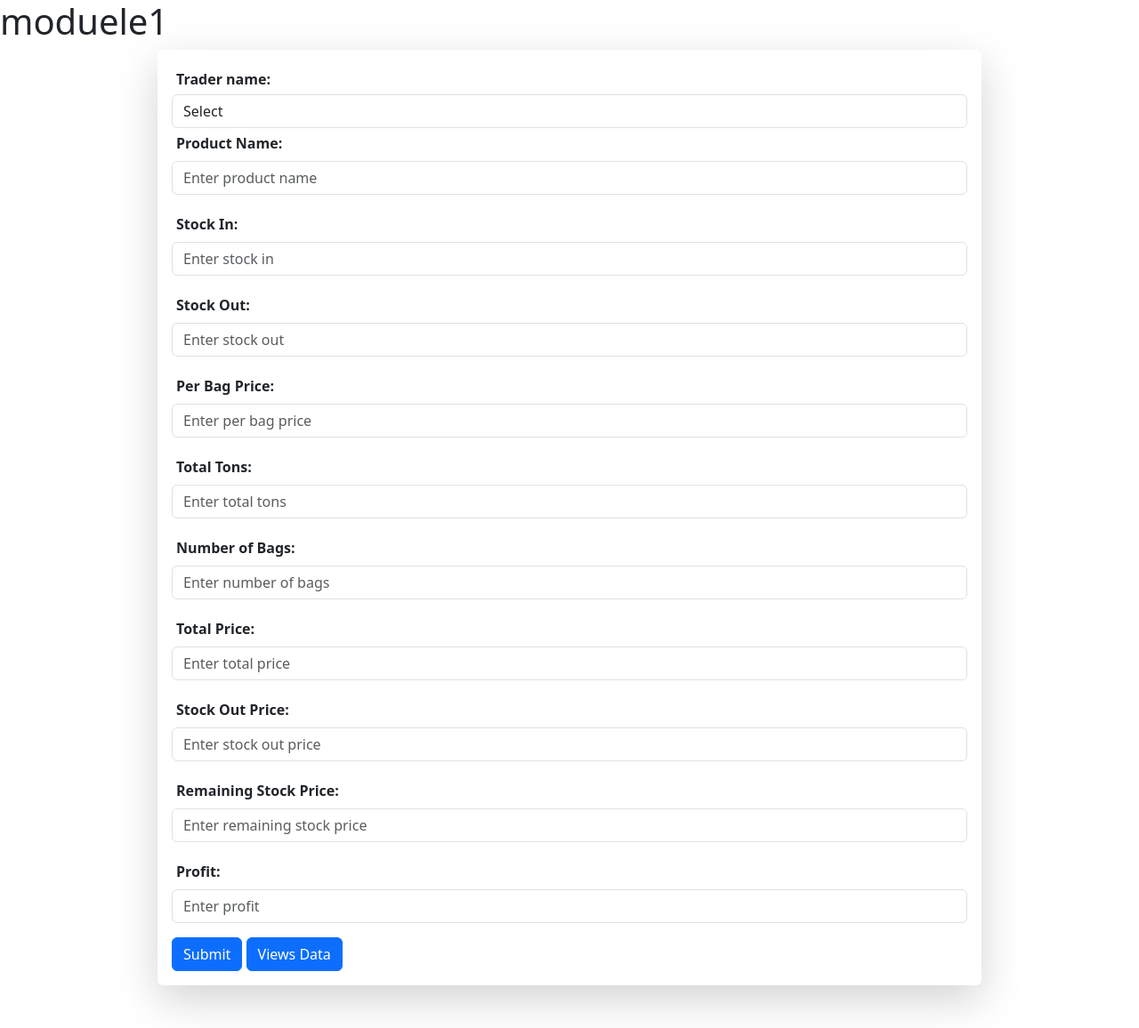
After one commit to rashid893/my-reop, a Django app: page /module4/ in a window 1280 px wide. The commit adds this page. Shown: the whole page at 89% size. Run offline with Django 4.2, Linux system fonts and the light colour scheme.

Commit message:
modul34aded

```diff
--- a/home/urls.py
+++ b/home/urls.py
@@ -10,9 +10,11 @@ urlpatterns = [
     path("module1/",views.module1,name="module1"),
     path("module2/",views.module2,name="module2"),
     path("module3/",views.module3,name="module3"),
+    path("module4/",views.module4,name="module4"),
     path("views_data_module1/",views.views_data_module1,name="views_data_module1"),
     path("views_data_module2/",views.views_data_module2,name="views_data_module2"),
     path("views_data_module3/",views.views_data_module3,name="views_data_module3"),
+    path("views_data_module4/",views.views_data_module4,name="views_data_module4"),
 
 
 
--- a/home/views.py
+++ b/home/views.py
@@ -1,5 +1,5 @@
 from django.shortcuts import render
-from .models import CompanyBooking,Deal,Module3
+from .models import CompanyBooking,Deal,Module3,Module4
 from django.contrib import messages
 from datetime import datetime
 
@@ -41,6 +41,19 @@ def views_data_module3(request):
        return render(request,'view_entries3.html',{'data':data})
 
     return render(request,'view_entries3.html')
+
+
+def views_data_module4(request):
+
+    if request.method=="POST":
+
+       data=request.POST.get('client')
+       data=Module4.objects.filter(trader_name=data)
+       print("here data ",data)
+       return render(request,'view_entries4.html',{'data':data})
+
+    return render(request,'view_entries4.html')
+
 
 
 
@@ -285,3 +298,46 @@ def module3(request):
         return render(request, 'module3.html') # Redirect to the same page or another page
     else:
         return render(request, 'module3.html')
+
+
+
+#####################   MODULE 4  #############################
+
+
+
+
+def module4(request):
+    if request.method == 'POST':
+        trader_name = request.POST.get('client')
+        product_name = request.POST.get('product_name')
+        stock_in = request.POST.get('stock_in')
+        stock_out = request.POST.get('stock_out')
+        per_bag_price = request.POST.get('per_bag_price')
+        total_tons = request.POST.get('total_tons')
+        number_of_bags = request.POST.get('number_of_bags')
+        total_price = request.POST.get('total_price')
+        stock_out_price = request.POST.get('stock_out_price')
+        remaining_stock_price = request.POST.get('remaining_stock_price')
+        profit = request.POST.get('profit')
+
+        # Create a Module4 object and save it to the database
+        module4_instance = Module4(
+            trader_name=trader_name,
+            product_name=product_name,
+            stock_in=stock_in,
+            stock_out=stock_out,
+            per_bag_price=per_bag_price,
+            total_tons=total_tons,
+            number_of_bags=number_of_bags,
+            total_price=total_price,
+            stock_out_price=stock_out_price,
+            remaining_stock_price=remaining_stock_price,
+            profit=profit
+        )
+        module4_instance.save()
+
+        # Redirect to a success page or another view
+        messages.success(request, 'Data added successfully')
+        return render(request, 'module4.html')
+
+    return render(request, 'module4.html')
--- a/templates/home.html
+++ b/templates/home.html
@@ -12,6 +12,7 @@
         <li><a href="/module1/">module1</a></li>
         <li><a href="/module2/">module2</a></li>
         <li><a href="/module3/">module3</a></li>
+        <li><a href="/module4/">module4</a></li>
     </ul>
 
 </body>
--- /dev/null
+++ b/templates/module4.html
@@ -0,0 +1,208 @@
+<!doctype html>
+<html lang="en">
+  <head>
+    <meta charset="utf-8">
+    <meta name="viewport" content="width=device-width, initial-scale=1">
+    <title>Bootstrap demo</title>
+    <link href="https://cdn.jsdelivr.net/npm/bootstrap@5.3.2/dist/css/bootstrap.min.css" rel="stylesheet" integrity="sha384-T3c6CoIi6uLrA9TneNEoa7RxnatzjcDSCmG1MXxSR1GAsXEV/Dwwykc2MPK8M2HN" crossorigin="anonymous">
+
+<style>
+    label {
+        font-weight: bold;
+        margin: 5px;
+        padding: auto;
+      }
+
+      .messages {
+        list-style: none;
+        padding: 0;
+        margin: 0;
+      }
+
+      .messages li {
+        padding: 10px;
+        margin-bottom: 10px;
+      }
+
+      /* Success message style */
+      .messages li.success {
+        color: #155724;
+        background-color: #d4edda;
+        border-color: #c3e6cb;
+        list-style: none;
+      }
+
+      /* Error message style */
+      .messages li.error {
+        color: #721c24;
+        background-color: #f8d7da;
+        border-color: #f5c6cb;
+        list-style: none;
+      }
+
+      /* Warning message style */
+      .messages li.warning {
+        color: #856404;
+        background-color: #fff3cd;
+        border-color: #ffeeba;
+        list-style: none;
+      }
+</style>
+
+</head>
+  <body>
+    <h1>moduele1</h1>
+
+    <div class="container">
+        <div class="row">
+            <div class="col-sm-1"></div>
+            <div class="col-sm-10">
+                <form method="POST" action="{% url 'module4' %}" class="shadow-lg p-3 mb-5 bg-body rounded" enctype="multipart/form-data">
+                    {% if messages %}
+                    <ul class="messages">
+                      {% for message in messages %}
+                      <li{% if message.tags %} class="{{ message.tags }}" {% endif %}>{{ message }}</li>
+                        {% endfor %}
+                    </ul>
+                    {% endif %}
+
+
+
+                    {% csrf_token %}
+          <div class="form-group">
+            <label for="client">Trader name:</label>
+            <select class="form-control" name="client">
+              <option selected disabled>Select</option>
+
+              <option>FFC</option>
+              <option>ENGRO</option>
+              <option>Fatima Group</option>
+              <option>NFC</option>
+            </select>
+          </div>
+
+          <!-- Product Name -->
+          <div class="mb-3">
+            <label for="product_name" class="form-label">Product Name:</label>
+            <input type="text" class="form-control" id="product_name" name="product_name" placeholder="Enter product name">
+        </div>
+
+        <!-- Stock In -->
+        <div class="mb-3">
+            <label for="stock_in" class="form-label">Stock In:</label>
+            <input type="text" class="form-control" id="stock_in" name="stock_in" placeholder="Enter stock in">
+        </div>
+
+        <!-- Stock Out -->
+        <div class="mb-3">
+            <label for="stock_out" class="form-label">Stock Out:</label>
+            <input type="text" class="form-control" id="stock_out" name="stock_out" placeholder="Enter stock out">
+        </div>
+
+        <!-- Per Bag Price -->
+        <div class="mb-3">
+            <label for="per_bag_price" class="form-label">Per Bag Price:</label>
+            <input type="text" class="form-control" id="per_bag_price" name="per_bag_price" placeholder="Enter per bag price">
+        </div>
+
+        <!-- Total Tons -->
+        <div class="mb-3">
+            <label for="total_tons" class="form-label">Total Tons:</label>
+            <input type="text" class="form-control" id="total_tons" name="total_tons" placeholder="Enter total tons">
+        </div>
+
+        <!-- Number of Bags -->
+        <div class="mb-3">
+            <label for="number_of_bags" class="form-label">Number of Bags:</label>
+            <input type="text" class="form-control" id="number_of_bags" name="number_of_bags" placeholder="Enter number of bags">
+        </div>
+
+        <!-- Total Price -->
+        <div class="mb-3">
+            <label for="total_price" class="form-label">Total Price:</label>
+            <input type="text" class="form-control" id="total_price" name="total_price" placeholder="Enter total price">
+        </div>
+
+        <!-- Stock Out Price -->
+        <div class="mb-3">
+            <label for="stock_out_price" class="form-label">Stock Out Price:</label>
+            <input type="text" class="form-control" id="stock_out_price" name="stock_out_price" placeholder="Enter stock out price">
+        </div>
+
+        <!-- Remaining Stock Price -->
+        <div class="mb-3">
+            <label for="remaining_stock_price" class="form-label">Remaining Stock Price:</label>
+            <input type="text" class="form-control" id="remaining_stock_price" name="remaining_stock_price" placeholder="Enter remaining stock price">
+        </div>
+
+        <!-- Profit -->
+        <div class="mb-3">
+            <label for="profit" class="form-label">Profit:</label>
+            <input type="text" class="form-control" id="profit" name="profit" placeholder="Enter profit">
+        </div>
+
+
+        <button type="submit" class="btn btn-primary">Submit</button>
+         <!-- Button trigger modal -->
+<button type="button" class="btn btn-primary" data-bs-toggle="modal" data-bs-target="#exampleModal">
+  Views Data
+</button>
+
+    </form>
+
+
+<!-- Modal -->
+<div class="modal fade" id="exampleModal" tabindex="-1" aria-labelledby="exampleModalLabel" aria-hidden="true">
+  <div class="modal-dialog">
+    <div class="modal-content">
+      <div class="modal-header">
+        <h5 class="modal-title" id="exampleModalLabel"></h5>
+        <button type="button" class="btn-close" data-bs-dismiss="modal" aria-label="Close"></button>
+      </div>
+      <div class="modal-body">
+        <form action="/views_data_module4/" method="post">
+          {% csrf_token %}
+          <div class="form-group">
+            <label for="client">Trader name:</label>
+            <select class="form-control" name="client">
+              <option selected disabled>Select</option>
+
+              <option>FFC</option>
+              <option>ENGRO</option>
+              <option>Fatima Group</option>
+              <option>NFC</option>
+            </select>
+          </div>
+          <br>
+          <button type="submit" class="btn btn-primary">Submit</button>
+
+        </form>
+
+
+      </div>
+      <div class="modal-footer">
+
+
+      </div>
+    </div>
+  </div>
+</div>
+
+
+
+
+
+
+            </div>
+        </div>
+    </div>
+
+
+
+
+
+    <script src="https://cdn.jsdelivr.net/npm/bootstrap@5.3.2/dist/js/bootstrap.bundle.min.js" integrity="sha384-C6RzsynM9kWDrMNeT87bh95OGNyZPhcTNXj1NW7RuBCsyN/o0jlpcV8Qyq46cDfL" crossorigin="anonymous"></script>
+    <script src="https://cdn.jsdelivr.net/npm/@popperjs/core@2.11.8/dist/umd/popper.min.js" integrity="sha384-I7E8VVD/ismYTF4hNIPjVp/Zjvgyol6VFvRkX/vR+Vc4jQkC+hVqc2pM8ODewa9r" crossorigin="anonymous"></script>
+    <script src="https://cdn.jsdelivr.net/npm/bootstrap@5.3.2/dist/js/bootstrap.min.js" integrity="sha384-BBtl+eGJRgqQAUMxJ7pMwbEyER4l1g+O15P+16Ep7Q9Q+zqX6gSbd85u4mG4QzX+" crossorigin="anonymous"></script>
+</body>
+</html>
```
Also changed, not shown: home/admin.py (+6 -1 lines), home/models.py (+13 -0 lines), templates/view_entries4.html (added, +57 -0 lines), db.sqlite3, home/migrations/0015_module4.py (added).
